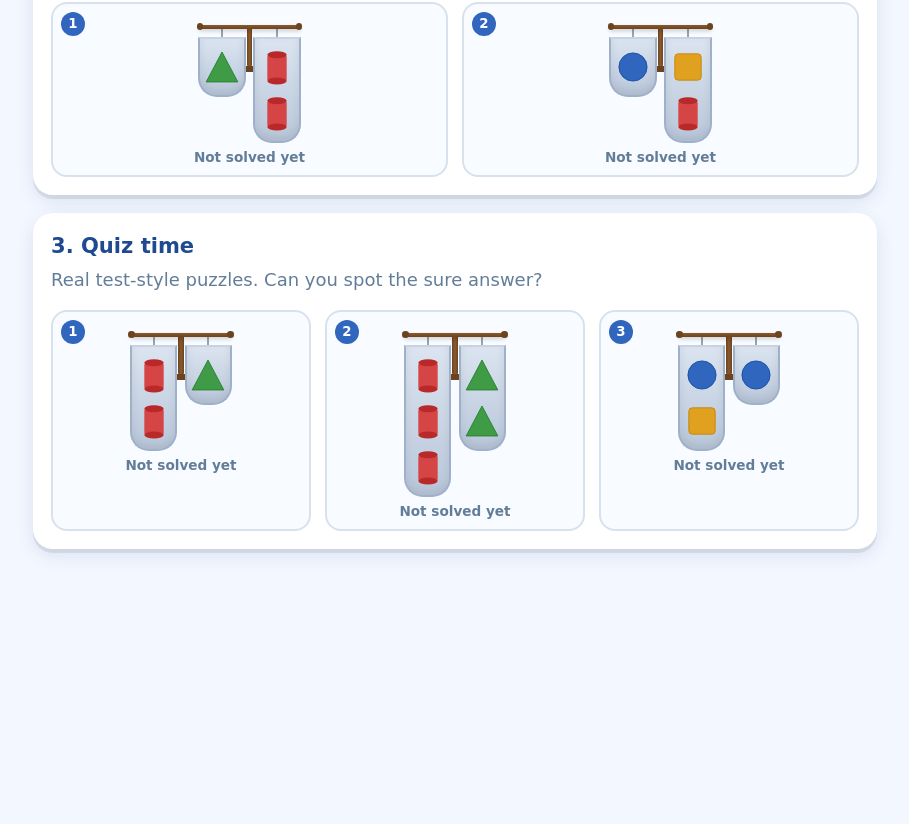
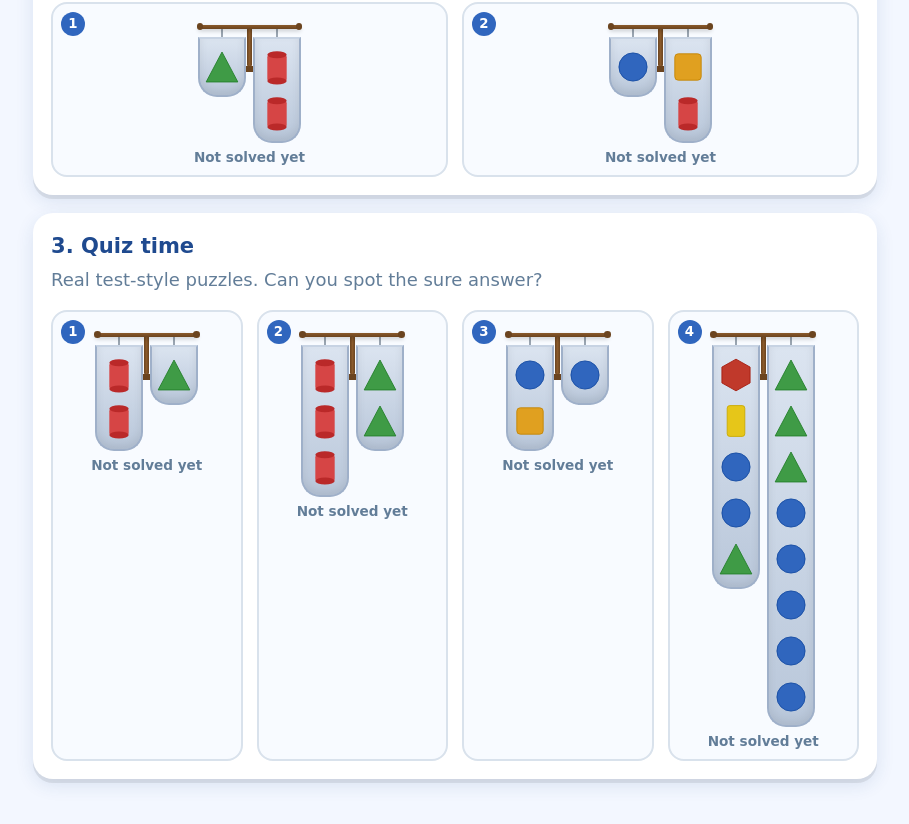
Before and after one commit to foomango/balance-logic-game, a React (Vite) app: page / in a window 1280 px wide. Shown: the part 646-1470 px from the top of the page, without its empty margins (185-1094 px from the left). Before the commit the page ends 1273 px from the top, so only its background shows below. Built offline with nearby package versions, Linux system fonts and the light colour scheme.

Commit message:
Add rectangle and hexagon shapes with new quiz puzzle
- Add yellow rectangle and red hexagon to ShapeId type and shapes data
- Add SVG rendering for both new shapes in ShapeIcon
- Add quiz puzzle (q-hex-rect) using hexagon, rectangle, triangles, and circles

```diff
--- a/src/components/ShapeIcon.tsx
+++ b/src/components/ShapeIcon.tsx
@@ -44,6 +44,12 @@ export default function ShapeIcon({ shape, size = 44, showWeight = false, weight
         {shape === 'circle' && (
           <circle cx="50" cy="50" r="32" fill={color} stroke={darker} strokeWidth="2" />
         )}
+        {shape === 'rectangle' && (
+          <rect x="30" y="15" width="40" height="70" rx="6" fill={color} stroke={darker} strokeWidth="2" />
+        )}
+        {shape === 'hexagon' && (
+          <polygon points="50,14 82,32 82,68 50,86 18,68 18,32" fill={color} stroke={darker} strokeWidth="2" />
+        )}
       </svg>
       {showWeight && <span className="shape-weight">{shownWeight}</span>}
     </span>
--- a/src/data/puzzles.ts
+++ b/src/data/puzzles.ts
@@ -156,11 +156,52 @@ const quizExample2: QuizPuzzle = {
   ],
 }
 
+// Quiz — hexagon + rectangle deduction: subtract a circle from both sides.
+const quizHexRect: QuizPuzzle = {
+  id: 'q-hex-rect',
+  kind: 'quiz',
+  prompt:
+    'The top scale is balanced. Which group below is correct?',
+  given: {
+    left: ['hexagon', 'rectangle', 'circle', 'circle', 'triangle'],
+    right: ['triangle', 'triangle', 'triangle', 'circle', 'circle', 'circle', 'circle', 'circle'],
+  },
+  options: [
+    { id: 'A', scale: { left: ['hexagon', 'rectangle', 'triangle'], right: ['rectangle', 'triangle', 'triangle'] }, isCorrect: false },
+    {
+      id: 'B',
+      scale: { left: ['hexagon', 'rectangle', 'triangle'], right: ['triangle', 'triangle', 'triangle', 'circle', 'circle', 'circle'] },
+      isCorrect: true,
+    },
+    { id: 'C', scale: { left: ['hexagon', 'rectangle', 'triangle'], right: ['circle', 'circle', 'triangle', 'triangle', 'triangle'] }, isCorrect: false },
+    { id: 'D', scale: { left: ['hexagon', 'rectangle', 'triangle'], right: ['hexagon', 'triangle', 'circle', 'circle', 'circle'] }, isCorrect: false },
+    { id: 'E', scale: { left: ['hexagon', 'rectangle', 'triangle'], right: ['circle', 'circle', 'circle', 'circle', 'circle', 'circle'] }, isCorrect: false },
+  ],
+  explanation: [
+    {
+      caption: 'We know hexagon + rectangle + 2 circles + triangle balances 3 triangles + 5 circles.',
+      scale: {
+        left: ['hexagon', 'rectangle', 'circle', 'circle', 'triangle'],
+        right: ['triangle', 'triangle', 'triangle', 'circle', 'circle', 'circle', 'circle', 'circle'],
+      },
+      isFact: true,
+    },
+    {
+      caption: 'Remove 2 circles from BOTH sides. Now hexagon + rectangle + triangle = 3 triangles + 3 circles.',
+      scale: {
+        left: ['hexagon', 'rectangle', 'triangle'],
+        right: ['triangle', 'triangle', 'triangle', 'circle', 'circle', 'circle'],
+      },
+    },
+    { caption: 'The answer is B: 3 triangles and 3 circles!' },
+  ],
+}
+
 // ---------------------------------------------------------------------------
 
 export const DISCOVERY_PUZZLES: DiscoveryPuzzle[] = [discovery1, discovery2]
 
-export const QUIZ_PUZZLES: QuizPuzzle[] = [quizDouble, quizExample1, quizExample2]
+export const QUIZ_PUZZLES: QuizPuzzle[] = [quizDouble, quizExample1, quizExample2, quizHexRect]
 
 /** Everything, in suggested play order. */
 export const ALL_PUZZLES: Puzzle[] = [...DISCOVERY_PUZZLES, ...QUIZ_PUZZLES]
--- a/src/data/shapes.ts
+++ b/src/data/shapes.ts
@@ -12,9 +12,11 @@ export const SHAPES: Record<ShapeId, Shape> = {
   triangle: { id: 'triangle', name: 'Cone', color: '#3f9b46', weight: 3 },
   square: { id: 'square', name: 'Block', color: '#e0a020', weight: 1 },
   circle: { id: 'circle', name: 'Marble', color: '#3066be', weight: 4 },
+  rectangle: { id: 'rectangle', name: 'Rectangle', color: '#e6c619', weight: 5 },
+  hexagon: { id: 'hexagon', name: 'Hexagon', color: '#c0392b', weight: 6 },
 }
 
-export const ALL_SHAPE_IDS: ShapeId[] = ['cylinder', 'triangle', 'square', 'circle']
+export const ALL_SHAPE_IDS: ShapeId[] = ['cylinder', 'triangle', 'square', 'circle', 'rectangle', 'hexagon']
 
 /** Per-shape weight overrides (Sandbox lets the child set these). */
 export type WeightMap = Partial<Record<ShapeId, number>>
@@ -25,6 +27,8 @@ export const DEFAULT_WEIGHTS: Record<ShapeId, number> = {
   triangle: SHAPES.triangle.weight,
   square: SHAPES.square.weight,
   circle: SHAPES.circle.weight,
+  rectangle: SHAPES.rectangle.weight,
+  hexagon: SHAPES.hexagon.weight,
 }
 
 /** Weight of one shape, honoring an optional override map. */
--- a/src/types.ts
+++ b/src/types.ts
@@ -3,7 +3,7 @@
 // ---------------------------------------------------------------------------
 
 /** Every shape the game knows about. Matches the AAP test palette. */
-export type ShapeId = 'cylinder' | 'triangle' | 'square' | 'circle'
+export type ShapeId = 'cylinder' | 'triangle' | 'square' | 'circle' | 'rectangle' | 'hexagon'
 
 export interface Shape {
   id: ShapeId
```
